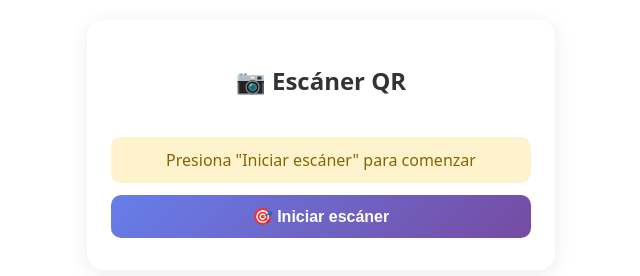
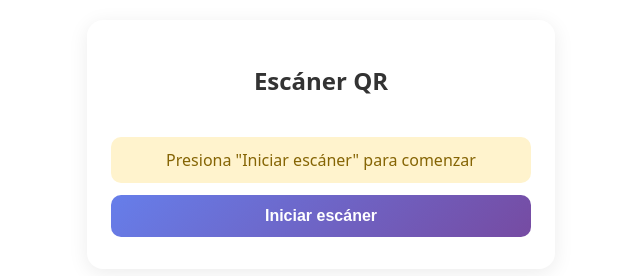
Before and after one commit to cantosdelhumedal/scanner_qr, a plain HTML site: page index.html in a window 1280 px wide. Shown: the whole page, without its empty margins (319-959 px from the left). Drawn offline with Linux system fonts and the light colour scheme.

Commit message:
Update index.html

```diff
--- a/index.html
+++ b/index.html
@@ -3,7 +3,7 @@
 <head>
   <meta charset="UTF-8">
   <meta name="viewport" content="width=device-width, initial-scale=1.0">
-  <title>Escáner QR - Framer</title>
+  <title>Escáner QR</title>
   <style>
     body {
       font-family: system-ui, sans-serif;
@@ -88,15 +88,15 @@
 </head>
 <body>
   <div class="scanner-container">
-    <h2>📷 Escáner QR</h2>
+    <h2>Escáner QR</h2>
     <div id="qr-reader"></div>
 
     <div id="status" class="status waiting">
       Presiona "Iniciar escáner" para comenzar
     </div>
 
-    <button id="start-btn" class="btn btn-primary">🎯 Iniciar escáner</button>
-    <button id="stop-btn" class="btn btn-secondary" style="display:none;">⏹️ Detener escáner</button>
+    <button id="start-btn" class="btn btn-primary">Iniciar escáner</button>
+    <button id="stop-btn" class="btn btn-secondary" style="display:none;">Detener escáner</button>
   </div>
 
   <script src="https://cdnjs.cloudflare.com/ajax/libs/html5-qrcode/2.3.8/html5-qrcode.min.js"></script>
```
